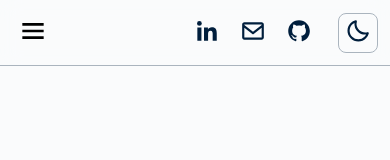
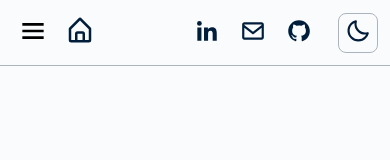
Before and after one commit to Ngoakor12/ngoako.dev, a React (Create React App) app: page / in a window 390 px wide. Shown: the top 160 px of the page. Built offline with nearby package versions, Linux system fonts and the light colour scheme.

Commit message:
feat: added home icon to small screen

```diff
--- a/src/App.css
+++ b/src/App.css
@@ -84,12 +84,27 @@ body {
   top: 65px;
 }
 
+.left-menu {
+  display: flex;
+  gap: 5px;
+}
+
+.home {
+  padding: 2px 6px;
+  border-radius: 8px;
+}
+
+.home a {
+  color: var(--dark-text);
+}
+
 .menu {
   padding: 2px 5px;
   border-radius: 8px;
 }
 
-.menu:hover {
+.menu:hover,
+.home:hover {
   background-color: var(--technologies-bg);
 }
 
@@ -758,7 +773,7 @@ button {
     top: 65px;
   }
 
-  .menu {
+  .left-menu {
     display: none;
   }
 
--- a/src/components/Navigation.js
+++ b/src/components/Navigation.js
@@ -19,8 +19,10 @@ function Navigation() {
         <a href="/">Contact</a>
       </div>
       <nav className="nav">
+        <div className="left-menu">
           <div className="menu" onClick={toggleMenu}>
             {isMenuOpen ? (
+              <>
                 <svg
                   // xmlns="http://www.w3.org/2000/svg"
                   // xmlns:xlink="http://www.w3.org/1999/xlink"
@@ -37,6 +39,7 @@ function Navigation() {
                     fill="currentColor"
                   ></path>
                 </svg>
+              </>
             ) : (
               <svg
                 // xmlns="http://www.w3.org/2000/svg"
@@ -55,6 +58,27 @@ function Navigation() {
                 ></path>
               </svg>
             )}
+          </div>
+          <div className="home">
+            <a href="/">
+              <svg
+                // xmlns="http://www.w3.org/2000/svg"
+                // xmlns:xlink="http://www.w3.org/1999/xlink"
+                aria-hidden="true"
+                role="img"
+                // class="iconify iconify--bx"
+                width="30"
+                height="30"
+                preserveAspectRatio="xMidYMid meet"
+                viewBox="0 0 24 24"
+              >
+                <path
+                  d="M5 22h14a2 2 0 0 0 2-2v-9a1 1 0 0 0-.29-.71l-8-8a1 1 0 0 0-1.41 0l-8 8A1 1 0 0 0 3 11v9a2 2 0 0 0 2 2zm5-2v-5h4v5zm-5-8.59l7-7l7 7V20h-3v-5a2 2 0 0 0-2-2h-4a2 2 0 0 0-2 2v5H5z"
+                  fill="currentColor"
+                ></path>
+              </svg>
+            </a>
+          </div>
         </div>
         <div className={`main-nav`}>
           <a href="/" className="active-nav">
```
Lines whose indentation alone changed are shown as unchanged.
